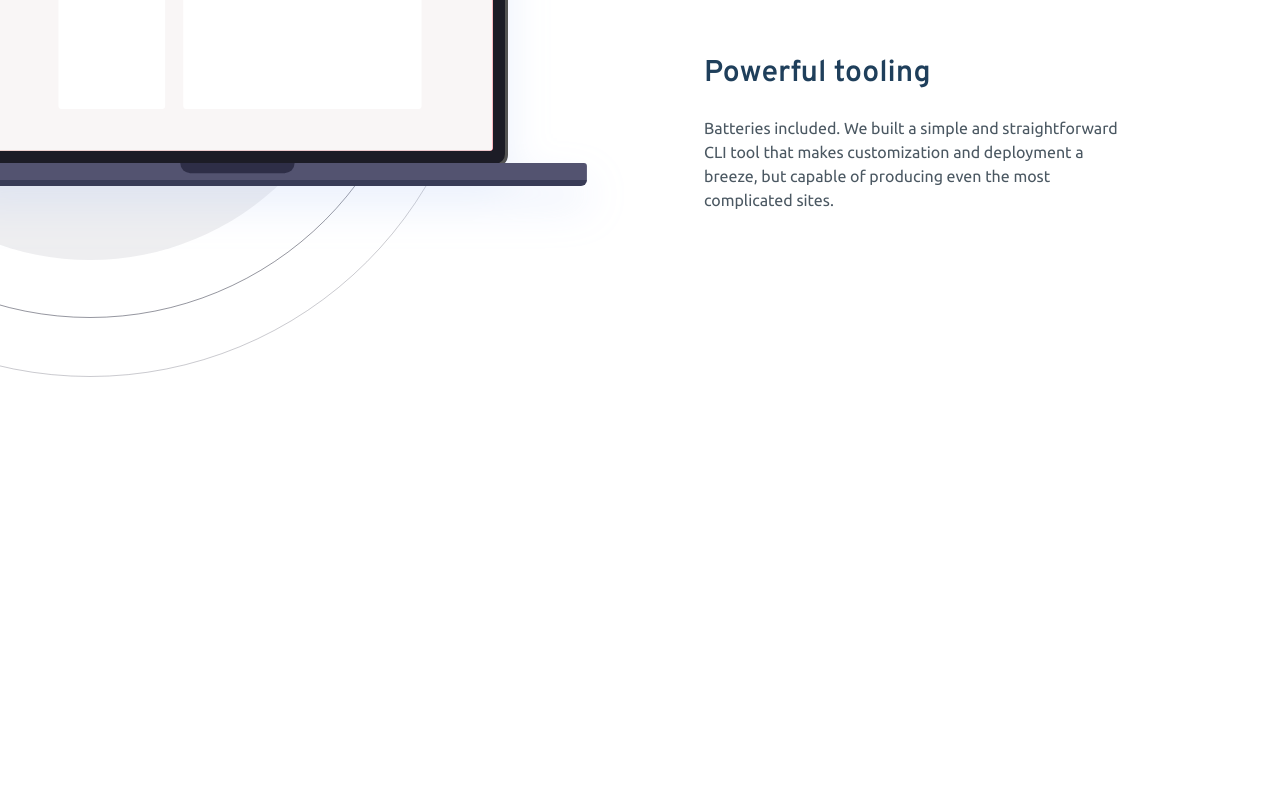
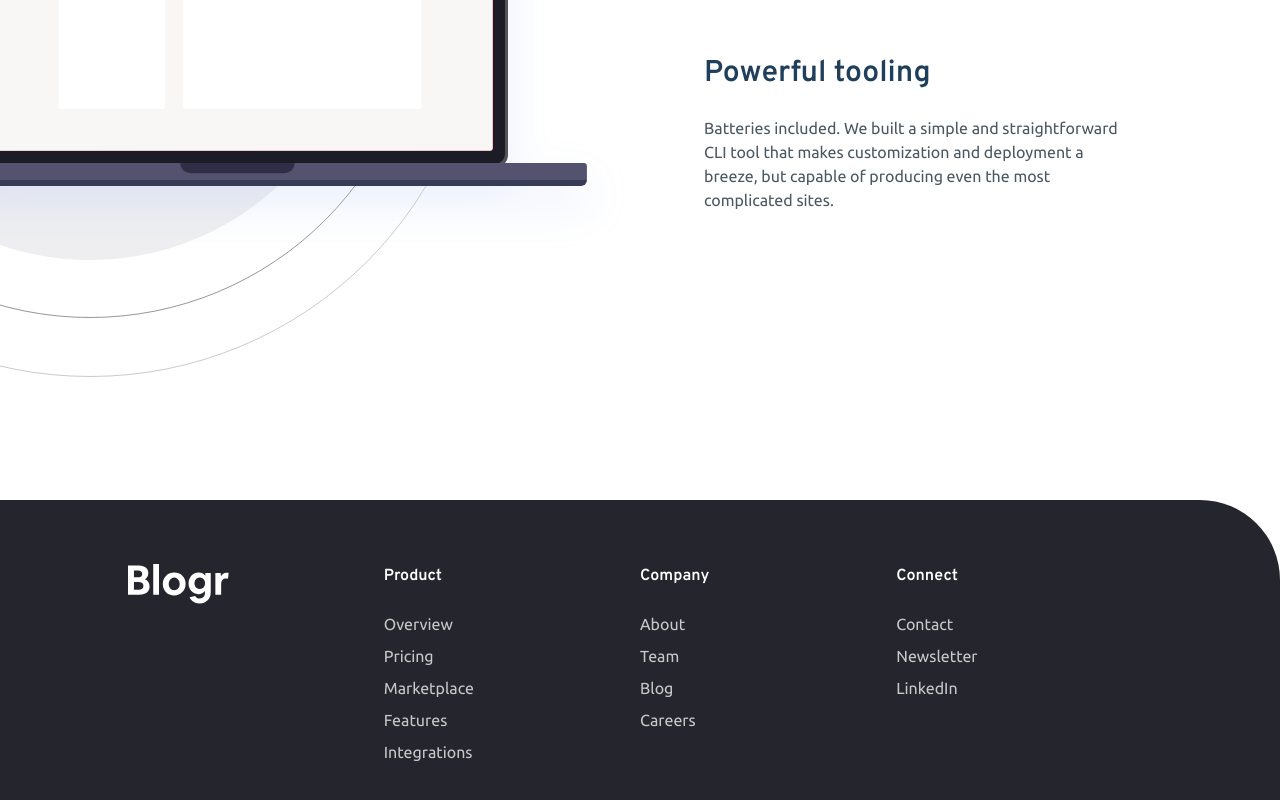
Before and after one commit to MaorBezalel/landing-pages, a React (Vite) app: page /blogr in a window 1280 px wide. Shown: the part 2465-3265 px from the top of the page. Before the commit the page ends 2885 px from the top, so only its background shows below. Built offline with nearby package versions, Linux system fonts and the light colour scheme.

Commit message:
feat: Add `footer` to Blogr page

```diff
--- a/src/pages/blogr/Blogr.page.tsx
+++ b/src/pages/blogr/Blogr.page.tsx
@@ -1,6 +1,21 @@
 import { usePageConfig } from '@/hooks';
+
 import { Wrapper } from '@/layouts';
-import { Header, PrimaryNavigation, Hero, AboutSection, ServicesSection, FeaturesSection } from '@/pages/blogr/layouts';
+import {
+    Header,
+    PrimaryNavigation,
+    Hero,
+    AboutSection,
+    ServicesSection,
+    FeaturesSection,
+    Footer,
+} from '@/pages/blogr/layouts';
+
+import { ContactInfo } from '@/pages/blogr/components/ui';
+
+import { Logo } from '@/components/ui';
+import logoSrc from '@/assets/blogr/images/logo.svg';
+import { ROUTES } from '@/constants';
 
 export default function Blogr() {
     usePageConfig({ title: 'Blogr landing page', page: 'blogr' });
@@ -24,7 +39,14 @@ export default function Blogr() {
                 <FeaturesSection />
             </main>
 
-            <footer></footer>
+            <Footer>
+                <Logo
+                    link={ROUTES.BLOGR}
+                    src={logoSrc}
+                    alt="Blogr"
+                />
+                <ContactInfo />
+            </Footer>
         </Wrapper>
     );
 }
--- /dev/null
+++ b/src/pages/blogr/components/ui/ContactInfo.ui.tsx
@@ -0,0 +1,53 @@
+import { Link } from 'react-router-dom';
+import { ROUTES } from '@/constants';
+
+export function ContactInfo() {
+    const contactInfoItems = [
+        {
+            label: 'Product',
+            subItemsLabels: ['Overview', 'Pricing', 'Marketplace', 'Features', 'Integrations'],
+        },
+        {
+            label: 'Company',
+            subItemsLabels: ['About', 'Team', 'Blog', 'Careers'],
+        },
+        {
+            label: 'Connect',
+            subItemsLabels: ['Contact', 'Newsletter', 'LinkedIn'],
+        },
+    ];
+
+    return contactInfoItems.map((contactInfo, index) => (
+        <section
+            key={index}
+            className="flex flex-col gap-6
+            tablet-md:gap-4"
+        >
+            <h4
+                className="text-base font-[700] text-blogr-white
+                tablet-lg:text-sm
+                tablet-md:text-lg"
+            >
+                {contactInfo.label}
+            </h4>
+
+            <ul
+                className="flex flex-col gap-2
+                tablet-md:gap-1"
+            >
+                {contactInfo.subItemsLabels.map((label, index) => (
+                    <li key={index}>
+                        <Link
+                            to={ROUTES.BLOGR}
+                            className="text-base text-blogr-grayish-blue decoration-2 underline-offset-2 hover:underline
+                            tablet-lg:text-sm
+                            tablet-md:text-lg"
+                        >
+                            {label}
+                        </Link>
+                    </li>
+                ))}
+            </ul>
+        </section>
+    ));
+}
--- a/src/pages/blogr/components/ui/index.tsx
+++ b/src/pages/blogr/components/ui/index.tsx
@@ -1,2 +1,3 @@
 export { DesktopPrimaryNav } from '@/pages/blogr/components/ui/DesktopPrimaryNav.ui';
 export { MobilePrimaryNav } from '@/pages/blogr/components/ui/MobilePrimaryNav.ui';
+export { ContactInfo } from '@/pages/blogr/components/ui/ContactInfo.ui';
--- a/src/pages/blogr/layouts/FeaturesSection.layout.tsx
+++ b/src/pages/blogr/layouts/FeaturesSection.layout.tsx
@@ -20,11 +20,11 @@ export function FeaturesSection() {
     return (
         <section
             aria-label="Features"
-            className="container relative grid grid-cols-[1fr_1fr] grid-rows-[repeat(2,1fr)] gap-x-32 gap-y-20
+            className="container relative mb-20 grid grid-cols-[1fr_1fr] grid-rows-[repeat(2,1fr)] gap-x-32 gap-y-20
             desktop-md:gap-x-10
             desktop-sm:gap-x-32
             tablet-lg:gap-x-10 tablet-lg:gap-y-10
-            tablet-md:flex tablet-md:flex-col tablet-md:items-center tablet-md:justify-center"
+            tablet-md:mb-8 tablet-md:flex tablet-md:flex-col tablet-md:items-center tablet-md:justify-center"
         >
             {subsections.map((section, index) => (
                 <section
--- /dev/null
+++ b/src/pages/blogr/layouts/Footer.layout.tsx
@@ -0,0 +1,15 @@
+import { PropsWithChildren } from 'react';
+
+export function Footer({ children }: PropsWithChildren) {
+    return (
+        <footer className="w-full rounded-se-[80px] bg-blogr-very-dark-black-blue py-16">
+            <div
+                role="presentation"
+                className="container grid grid-cols-[repeat(4,1fr)]
+                tablet-md:grid-cols-[auto] tablet-md:grid-rows-[repeat(4,auto)] tablet-md:place-content-center tablet-md:gap-y-14 tablet-md:text-center"
+            >
+                {children}
+            </div>
+        </footer>
+    );
+}
--- a/src/pages/blogr/layouts/index.tsx
+++ b/src/pages/blogr/layouts/index.tsx
@@ -4,3 +4,4 @@ export { Hero } from '@/pages/blogr/layouts/Hero.layout';
 export { AboutSection } from '@/pages/blogr/layouts/AboutSection.layout';
 export { ServicesSection } from '@/pages/blogr/layouts/ServicesSection.layout';
 export { FeaturesSection } from '@/pages/blogr/layouts/FeaturesSection.layout';
+export { Footer } from '@/pages/blogr/layouts/Footer.layout';
```
